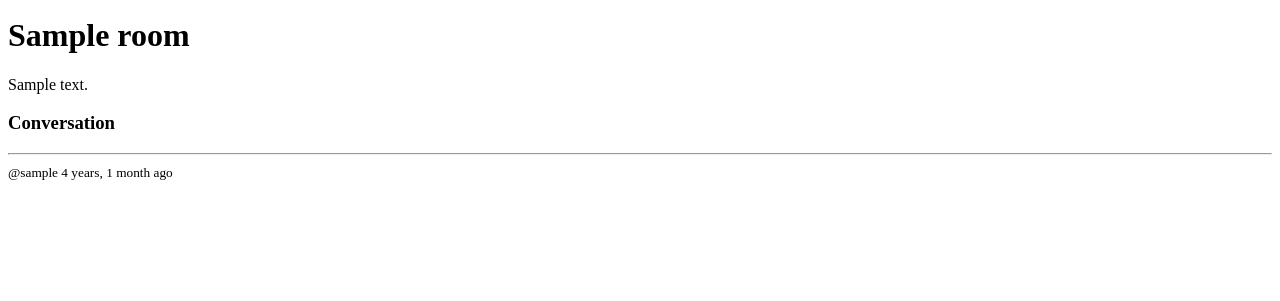
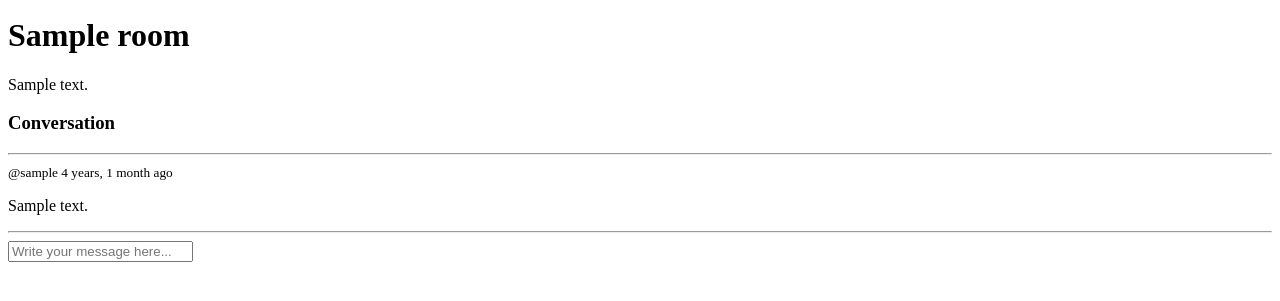
Before and after one commit to ochoaFranco/djangoProject, a Django app: page /room/1/ in a window 1280 px wide. Shown: the part 183-484 px from the top of the page. Run offline with Django 5.2, Linux system fonts and the light colour scheme; a user stored in the database is signed in; tables that the repository leaves empty hold one stand-in row (values such as "Sample post").

Commit message:
sending messages functionality

```diff
--- a/base/templates/base/room.html
+++ b/base/templates/base/room.html
@@ -12,8 +12,17 @@
     {% for message in room_messages %}
     <div>
         <small> @{{message.user}} {{message.created|timesince}} ago </small>
+        <p>{{message.body}}</p>
+        <hr>
     </div>
     {%endfor%}
 </div>
-
+{% if request.user.is_authenticated %}
+<div class="comment-form">
+    <form method="POST" action="">
+        {% csrf_token %}
+        <input type="text" name="body" placeholder="Write your message here...">
+    </form>
+</div>
+{% endif %}
 {% endblock content %}
--- a/base/views.py
+++ b/base/views.py
@@ -2,7 +2,7 @@ from django.shortcuts import render, redirect
 from django.http import HttpResponse
 from django.contrib import messages
 from django.db.models import Q
-from .models import Room, Topic
+from .models import Room, Topic, Message
 from .forms import RoomForm
 from django.contrib.auth.models import User
 from django.contrib.auth import authenticate, login, logout
@@ -75,7 +75,16 @@ def home(request):
 
 def room(request, pk):
     room = Room.objects.get(id=pk)
-    room_messages = room.message_set.all() # getting all the messages related to this room.
+    room_messages = room.message_set.all().order_by('-created') # getting all the messages related to this room.
+
+    if request.method == 'POST':
+        message = Message.objects.create(
+            user =  request.user,
+            room =  room,
+            body = request.POST.get('body')
+        )
+        return redirect('room', pk=room.id)
+
     context = {'room': room, 'room_messages': room_messages}
     return render(request, 'base/room.html', context)
 
```
